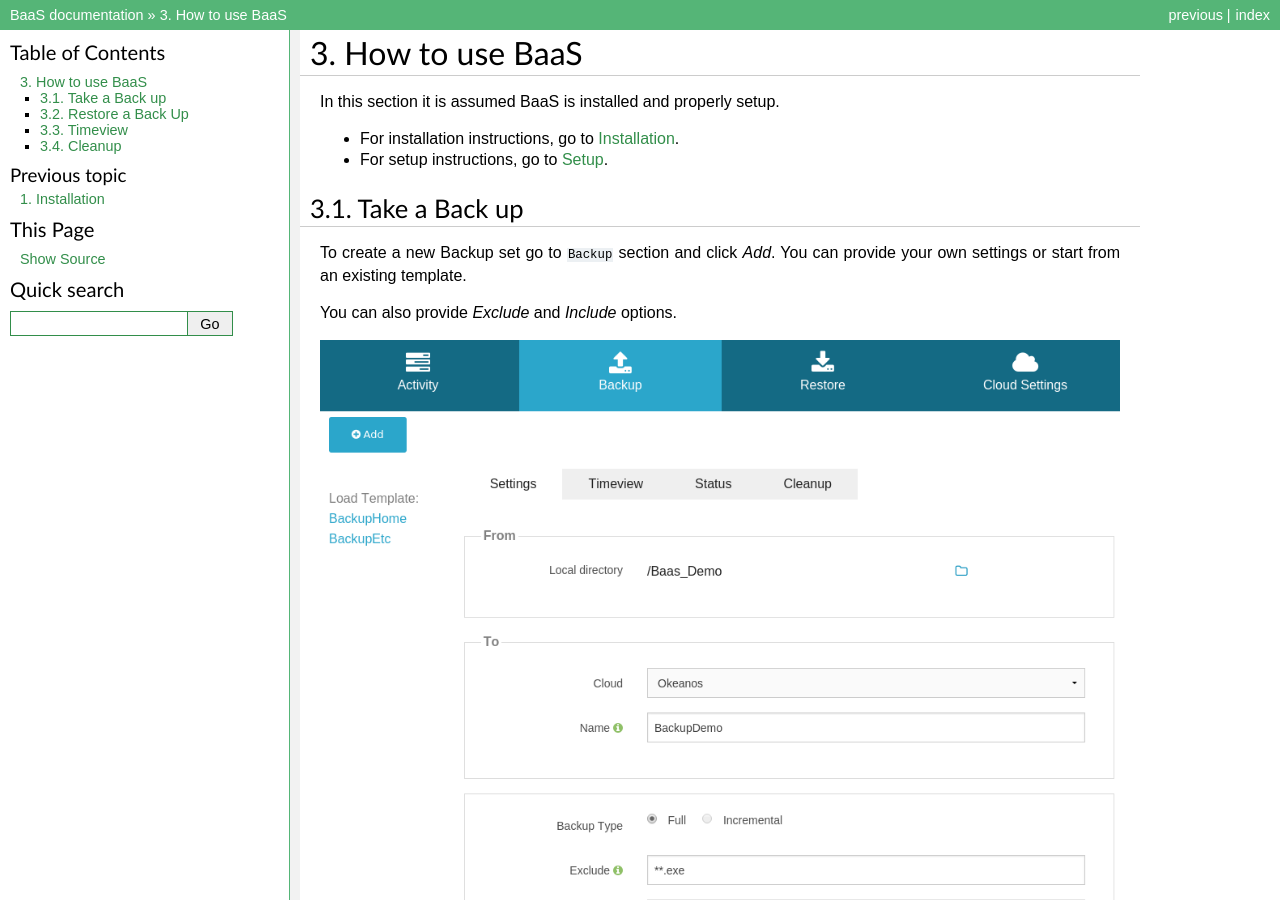
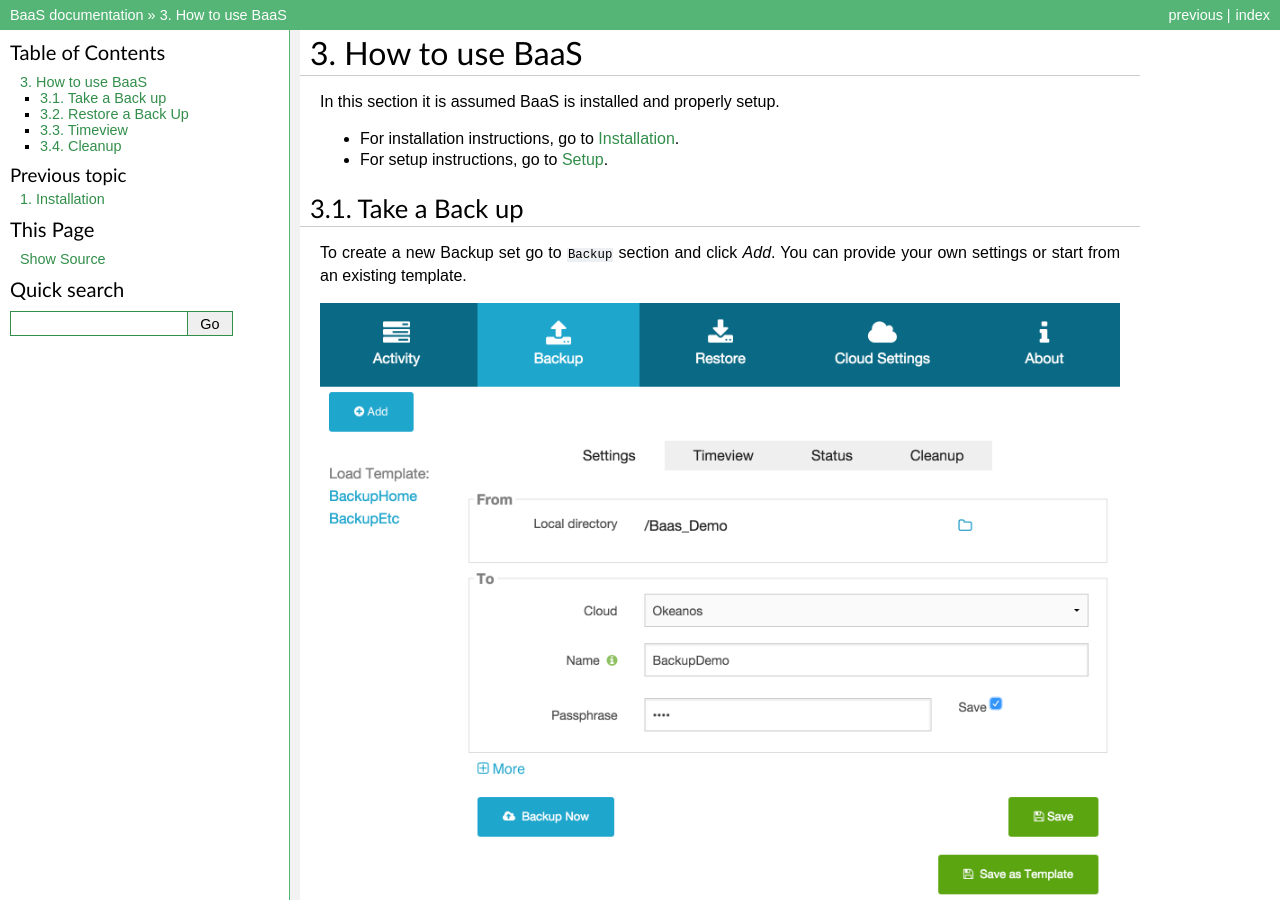
Before and after one commit to grnet/baas, a Sphinx documentation site: the page built from docs/source/use.rst, in a window 1280 px wide and 900 px high. Built offline with Sphinx 7.4.7, drawn with Linux system fonts in a browser that asks for light colours; pages that are not in the unit, such as notebooks, are missing from menus; the version number could not be read and is left out.

Commit message:
docs: Update screenshots

```diff
--- a/docs/source/use.rst
+++ b/docs/source/use.rst
@@ -14,8 +14,6 @@ Take a Back up
 
 To create a new Backup set go to ``Backup`` section and click *Add*.
 You can provide your own settings or start from an existing template.
-
-You can also provide *Exclude* and *Include* options.
 
 .. image:: images/new-backup.png
 
```
Also changed, not shown: docs/source/images/activity.png, docs/source/images/cleanup-force-delete.png, docs/source/images/cleanup-list.png, docs/source/images/new-backup.png, docs/source/images/restore.png, docs/source/images/timeview-contents.png, docs/source/images/timeview.png.
